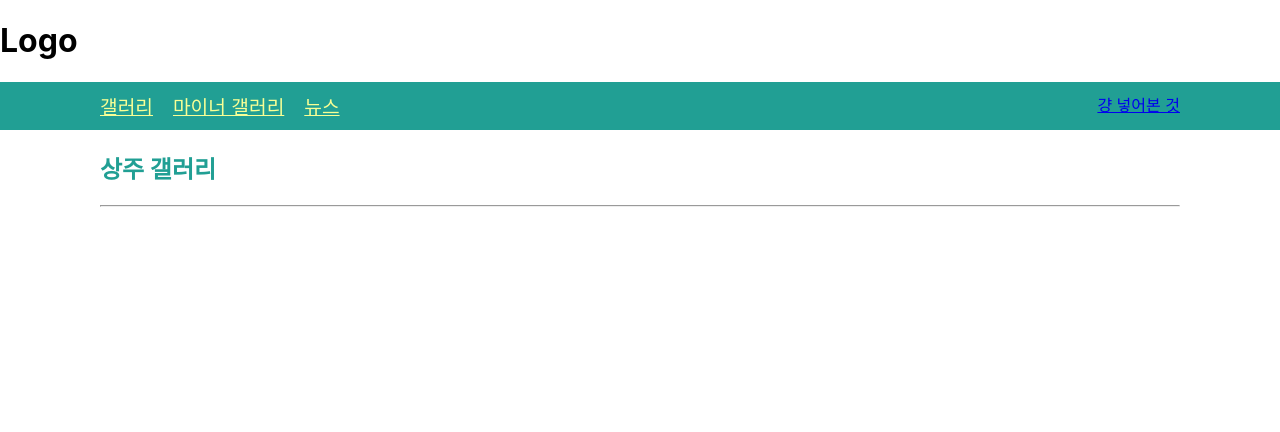
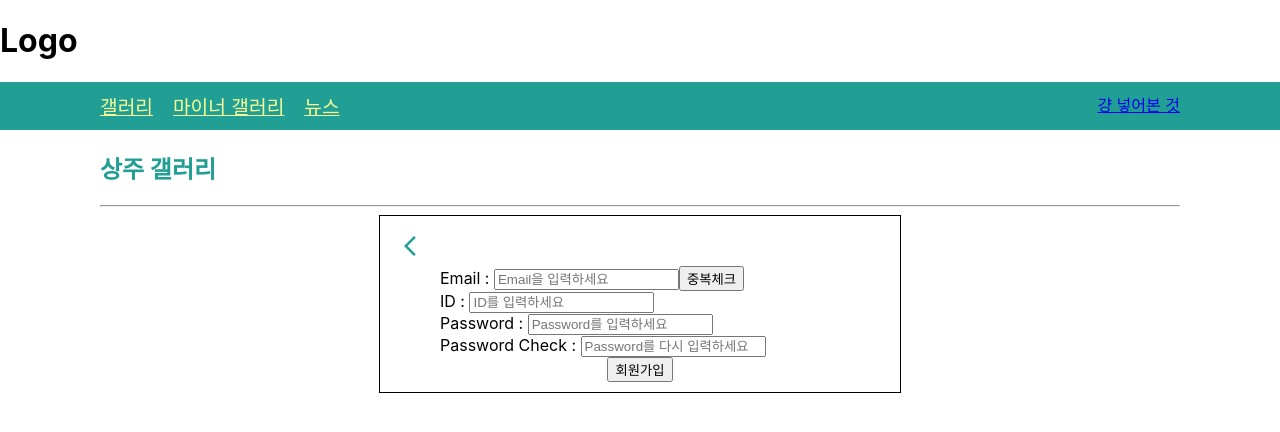
Before and after one commit to 123rudgks/sangju_gallery_client, a React (Create React App) app: page /manager-register in a window 1280 px wide. Shown: the top 432 px of the page. Built offline with nearby package versions, Linux system fonts and the light colour scheme.

Commit message:
관리자 로그인 및 회원가입 창 ui in Progress

```diff
--- a/package.json
+++ b/package.json
@@ -3,6 +3,10 @@
   "version": "0.1.0",
   "private": true,
   "dependencies": {
+    "@emotion/react": "^11.8.1",
+    "@emotion/styled": "^11.8.1",
+    "@mui/icons-material": "^5.4.2",
+    "@mui/material": "^5.4.3",
     "@testing-library/jest-dom": "^5.16.2",
     "@testing-library/react": "^12.1.3",
     "@testing-library/user-event": "^13.5.0",
--- a/public/index.html
+++ b/public/index.html
@@ -14,6 +14,10 @@
       user's mobile device or desktop. See https://developers.google.com/web/fundamentals/web-app-manifest/
     -->
     <link rel="manifest" href="%PUBLIC_URL%/manifest.json" />
+    <link
+      rel="stylesheet"
+      href="https://fonts.googleapis.com/css?family=Roboto:300,400,500,700&display=swap"
+    />
     <!--
       Notice the use of %PUBLIC_URL% in the tags above.
       It will be replaced with the URL of the `public` folder during the build.
--- a/src/App.css
+++ b/src/App.css
@@ -127,3 +127,21 @@ th, td {
 .hidden {
   display: none;
 }
+
+/** Manager **/
+.manager-container{
+  display: flex;
+  flex-direction: column;
+  justify-content: center;
+  align-items: center;
+  border: 1px solid black;
+  width: 500px;
+  padding: 10px;
+  margin: 0 auto;
+}
+.field-container{
+  width: 80%;
+}
+.back-arrow{
+  margin-right: auto;
+}
--- a/src/App.js
+++ b/src/App.js
@@ -4,6 +4,8 @@ import Home from "./pages/Home";
 import NewPost from "./pages/NewPost";
 import PostDetail from "./pages/PostDetail";
 import DeletePost from "./pages/DeletePost";
+import ManagerLogin from "./pages/ManagerLogin";
+import ManagerRegister from "./pages/ManagerRegister";
 // * : etc..
 import "./App.css";
 
@@ -42,6 +44,8 @@ function App() {
             <Route path="/new-post" element={<NewPost />} />
             <Route path="/post-detail/:postId" element={<PostDetail />} />
             <Route path="/delete-post/:postId" element={<DeletePost />} />
+            <Route path="/manager-login" element={<ManagerLogin />} />
+            <Route path="/manager-register" element={<ManagerRegister />} />
           </Routes>
         </section>
       </Router>
--- /dev/null
+++ b/src/pages/ManagerLogin.js
@@ -0,0 +1,55 @@
+// * : libraries
+import React from "react";
+import {useNavigate} from "react-router-dom"
+import { Formik, Field, Form } from "formik";
+import { createTheme, ThemeProvider } from "@mui/material/styles";
+import IconButton from "@mui/material/IconButton";
+import ArrowBackIosNewIcon from "@mui/icons-material/ArrowBackIosNew";
+
+function ManagerLogin() {
+  const navigate = useNavigate();
+  const initialValues = {};
+  const theme = createTheme({
+    status: {},
+    palette: {
+      backArrow: {
+        main: "#219f94",
+      },
+    },
+  });
+  const onSubmit = () => {};
+  return (
+    <Formik initialValues={initialValues} onSubmit={onSubmit}>
+      <Form>
+        <div className="manager-container">
+        <div className="back-arrow">
+            <ThemeProvider theme={theme}>
+              <IconButton aria-label="move-back" color="backArrow" onClick={()=>navigate('/')}>
+                <ArrowBackIosNewIcon />
+              </IconButton>
+            </ThemeProvider>
+          </div>
+          <div className="field-container">
+            <label htmlFor="id">ID : </label>
+            <Field id="id" name="id" placeholder="ID를 입력하세요" />
+          </div>
+          <div className="field-container">
+            <label htmlFor="password">Password : </label>
+            <Field
+              id="password"
+              name="password"
+              placeholder="Password를 입력하세요"
+              type="password"
+            />
+          </div>
+          <div>
+            <button onClick={()=>navigate('/manager-register')}>회원가입</button>
+            <button type="submit">로그인</button>
+          </div>
+        </div>
+      </Form>
+    </Formik>
+  );
+}
+
+export default ManagerLogin;
--- /dev/null
+++ b/src/pages/ManagerRegister.js
@@ -0,0 +1,68 @@
+// * : libraries
+import React from "react";
+import {useNavigate} from "react-router-dom"
+import { Formik, Field, Form } from "formik";
+import { createTheme, ThemeProvider } from "@mui/material/styles";
+import IconButton from "@mui/material/IconButton";
+import ArrowBackIosNewIcon from "@mui/icons-material/ArrowBackIosNew";
+
+function ManagerRegister() {
+  const navigate = useNavigate();
+  const theme = createTheme({
+    status: {},
+    palette: {
+      backArrow: {
+        main: "#219f94",
+      },
+    },
+  });
+  const initialValues = {};
+  const onSubmit = () => {};
+  return (
+    <Formik initialValues={initialValues} onSubmit={onSubmit}>
+      <Form>
+        <div className="manager-container">
+          <div className="back-arrow">
+            <ThemeProvider theme={theme}>
+              <IconButton aria-label="move-back" color="backArrow" onClick={()=>navigate('/manager-login')}>
+                <ArrowBackIosNewIcon />
+              </IconButton>
+            </ThemeProvider>
+          </div>
+          <div className="field-container">
+            <label htmlFor="email">Email : </label>
+            <Field id="email" name="email" placeholder="Email을 입력하세요" />
+            <button>중복체크</button>
+          </div>
+          <div className="field-container">
+            <label htmlFor="id">ID : </label>
+            <Field id="id" name="id" placeholder="ID를 입력하세요" />
+          </div>
+          <div className="field-container">
+            <label htmlFor="password">Password : </label>
+            <Field
+              id="password"
+              name="password"
+              placeholder="Password를 입력하세요"
+              type="password"
+            />
+          </div>
+          <div className="field-container">
+            <label htmlFor="passwordCheck">Password Check : </label>
+            <Field
+              id="passwordCheck"
+              name="passwordCheck"
+              placeholder="Password를 다시 입력하세요"
+              type="password"
+            />
+          </div>
+          <div>
+            <button onSubmit={onSubmit}>회원가입</button>
+          </div>
+        </div>
+      </Form>
+    </Formik>
+  );
+}
+
+export default ManagerRegister;
```
Also changed, not shown: 1 other file (tests, documents, lock files or other folders).
